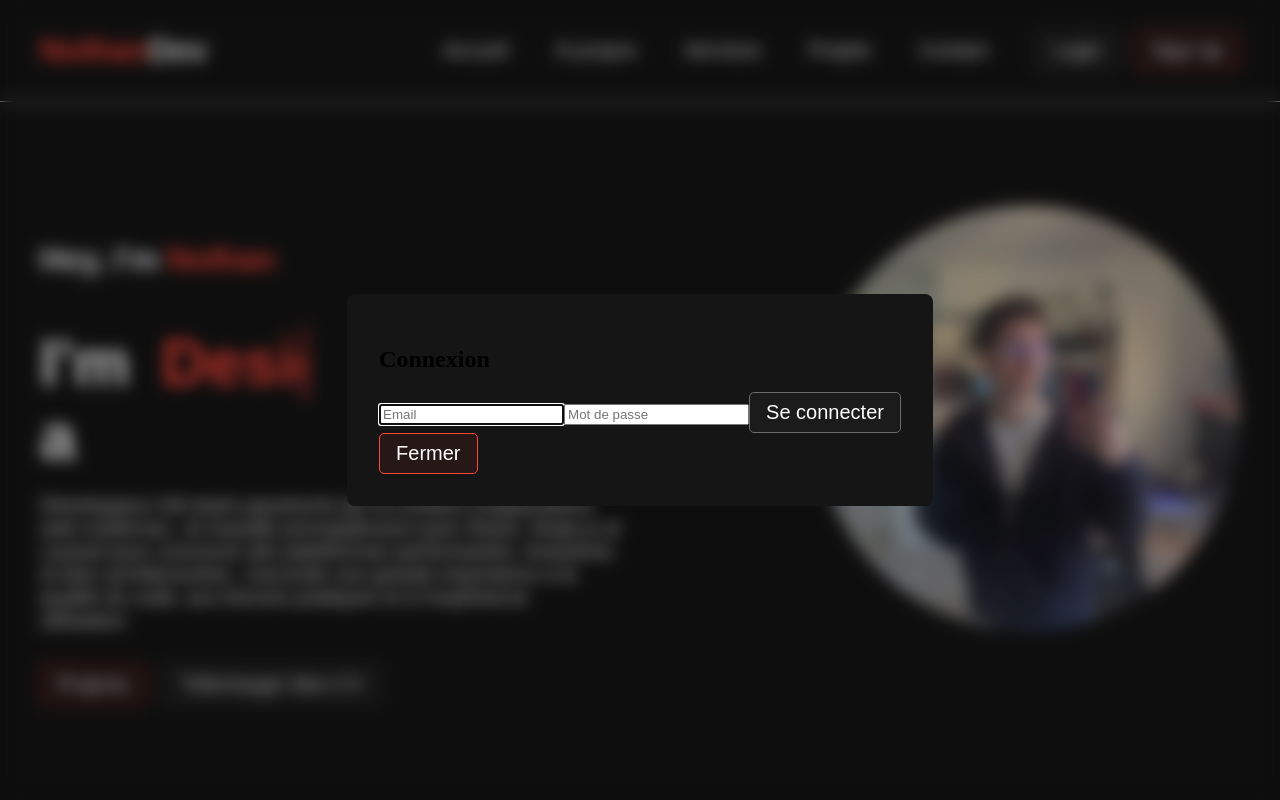
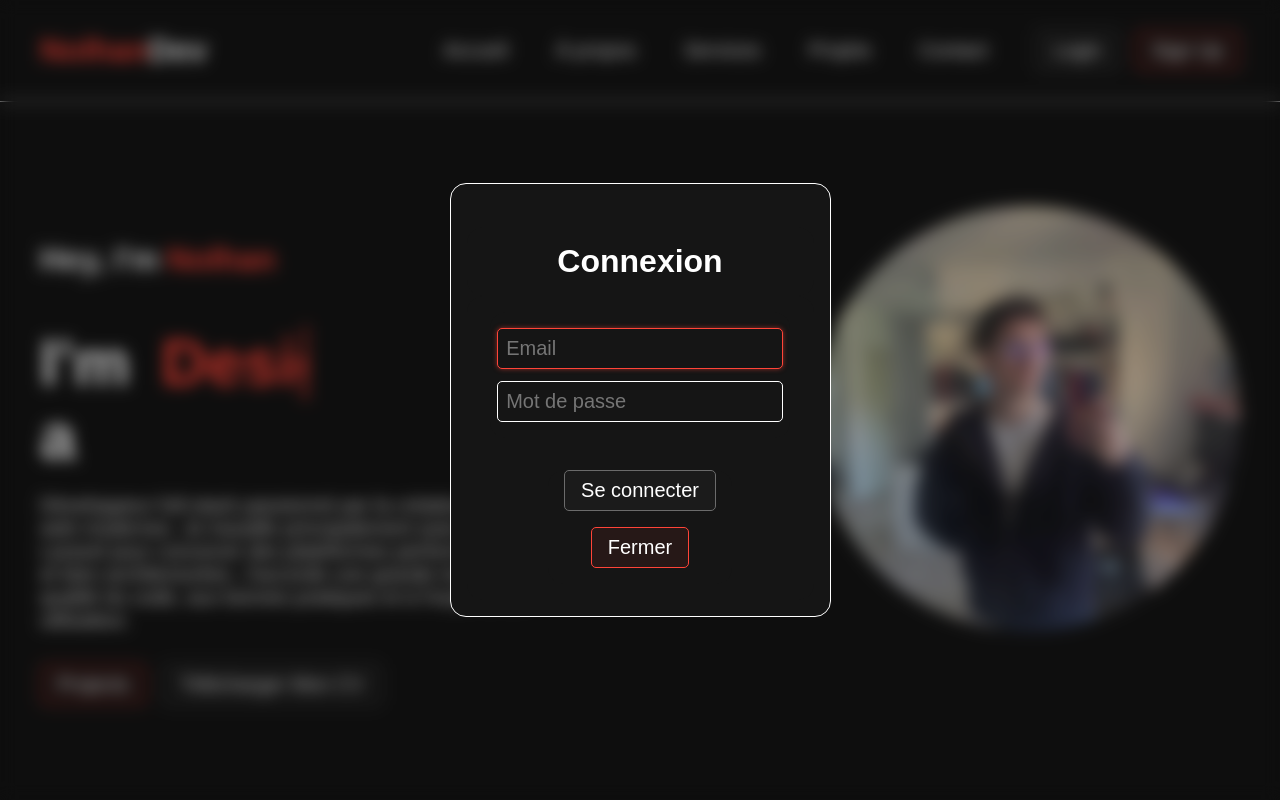
Before and after one commit to MNolhan/Nolhan-Portfolio, a React (Vite) app in the folder Frontend-Portfolio/: page / in a window 1280 px wide. Both pictures are taken after a click on the button "Login". Shown: the top 800 px of the page. Built offline with nearby package versions, Linux system fonts and the light colour scheme; a web font is replaced by a local one.

Commit message:
Feat : Ajout des popups de connexion et d'inscription avec styles associés

```diff
--- a/Frontend-Portfolio/src/components/layouts/header.jsx
+++ b/Frontend-Portfolio/src/components/layouts/header.jsx
@@ -1,4 +1,5 @@
 import Bouton from "../ui/button"
+import Input from "../ui/input"
 
 export default function Header() {
     return (
@@ -45,32 +46,43 @@ export default function Header() {
                 </div>
             </header>
 
-            <dialog id="Login">
-                <h2>Connexion</h2>
+            <dialog className="auth-popup auth-popup--login" id="Login">
+                <h2 className="auth-popup auth-popup__title">Connexion</h2>
+                <div className="auth-popup auth-popup__content">
+                    <div className="auth-popup auth-popup__inputs">
+                        <Input type="email" placeholder="Email"/>
+                        <Input type="password" placeholder="Mot de passe"/>
+                    </div>
 
-                <input type="email" placeholder="Email" />
-                <input type="password" placeholder="Mot de passe" />
-
+                    <div className="auth-popup auth-popup__buttons">
                         <Bouton variant="secondary">Se connecter</Bouton>
 
                         <form method="dialog">
                             <Bouton variant="primary">Fermer</Bouton>
                         </form>
+                    </div>
+                </div>
             </dialog>
 
 
-            <dialog id="Signup">
-                <h2>Créer un compte</h2>
+            <dialog className="auth-popup auth-popup--signup" id="Signup">
+                <h2 className="auth-popup auth-popup__title">Créer un compte</h2>
+                <div className="auth-popup auth-popup__content">
+                    <div className="auth-popup auth-popup__inputs">
+                        <Input type="text" placeholder="Nom"/>
+                        <Input type="text" placeholder="Prénom"/>
+                        <Input type="email" placeholder="Email"/>
+                        <Input type="password" placeholder="Mot de passe"/>
+                    </div>
 
-                <input type="text" placeholder="Nom" />
-                <input type="email" placeholder="Email" />
-                <input type="password" placeholder="Mot de passe" />
-
+                    <div className="auth-popup auth-popup__buttons">
                         <Bouton variant="secondary">S'inscrire</Bouton>
 
                         <form method="dialog">
                             <Bouton variant="primary">Fermer</Bouton>
                         </form>
+                    </div>
+                </div>
             </dialog>
         </>
     );
--- /dev/null
+++ b/Frontend-Portfolio/src/styles/components/__authpopup.scss
@@ -0,0 +1,42 @@
+@use '../abstracts/_variables' as *;
+
+.auth-popup {
+    align-items: center;
+    background-color: $dark-bg;
+    border: none;
+    padding : 1rem;
+    border-radius: 1rem;
+
+    &__content{
+        display: flex;
+        flex-direction: column;
+        gap: 2rem;
+    }
+
+    &__title{
+        font-size: $Fontsize-xl;
+        color: $text-color-light;
+        font-family: $font-family-primary;
+        text-align: center;
+        margin-bottom: 0;
+    }
+
+    &__inputs{
+        width: 85%;
+        display: flex;
+        flex-direction: column;
+        gap: 0.75rem;
+    }
+
+    &__buttons{
+        display: flex;
+        flex-direction: column;
+        gap: 1rem;
+        padding-top: 0rem;
+    }
+
+    &--login, &--signup {
+        border: $border-width-small solid $border-color-light;
+        min-width: 25%;
+    }
+}
--- a/Frontend-Portfolio/src/styles/layouts/__header.scss
+++ b/Frontend-Portfolio/src/styles/layouts/__header.scss
@@ -62,15 +62,6 @@ dialog::backdrop{
     background: rgba(0,0,0,0.3);
 }
 
-#Login, #Signup{
-    background-color: $dark-bg;
-    border: none;
-    border-radius: 8px;
-    padding: 2rem;
-    flex-direction: column;
-    gap: 1rem;
-}
-
 @media screen and (max-width: $mediascreen-xl) {
     .header{
         &__nav{
--- a/Frontend-Portfolio/src/styles/main.scss
+++ b/Frontend-Portfolio/src/styles/main.scss
@@ -2,6 +2,7 @@
 @use "./components/__button" as *;
 @use "./components/__card" as *;
 @use "./components/__input" as *;
+@use "./components/__authpopup" as *;
 @use "./abstracts/_container" as *;
 @use "./layouts/__header" as *;
 @use "./layouts/__footer" as *;
```
Lines whose indentation alone changed are shown as unchanged.
